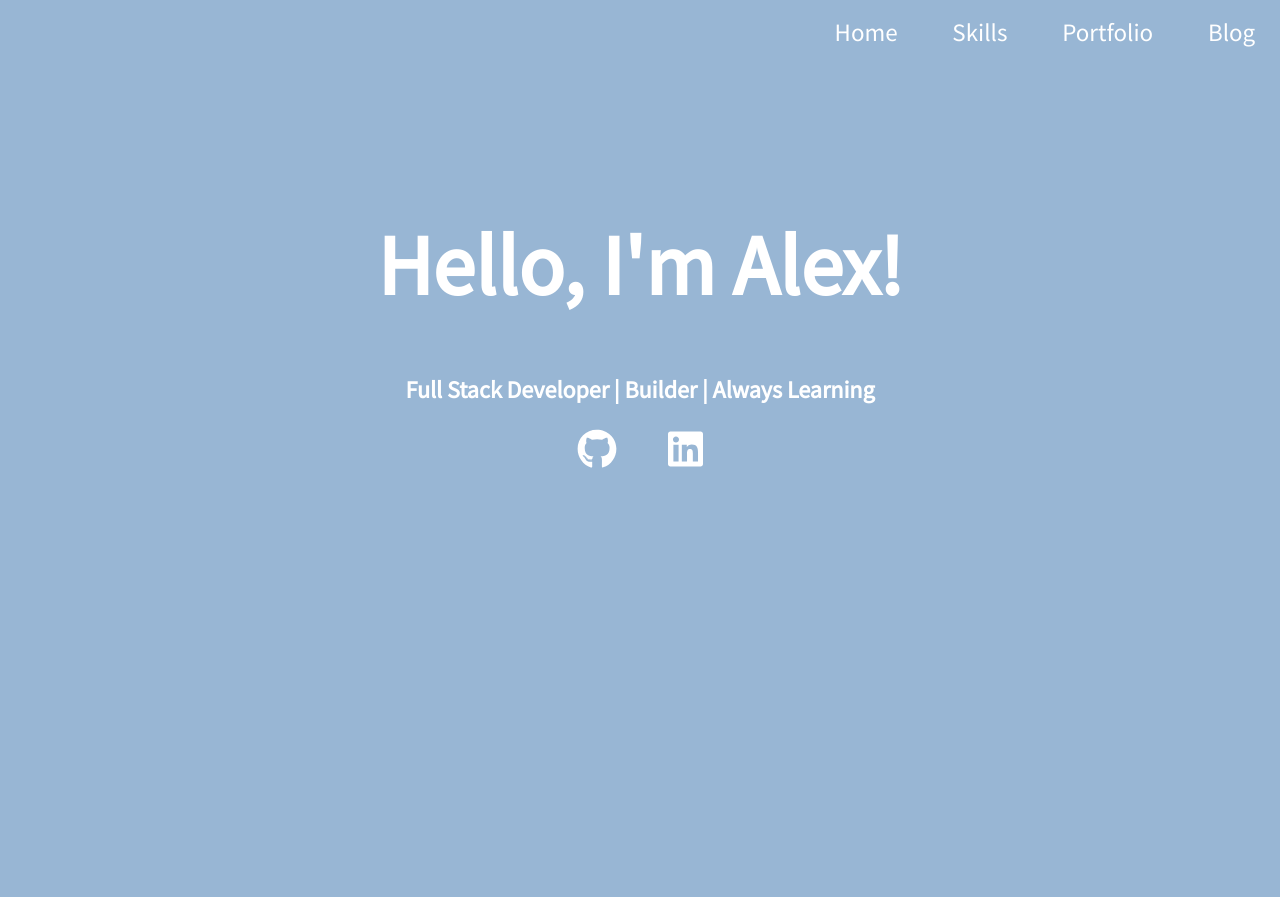
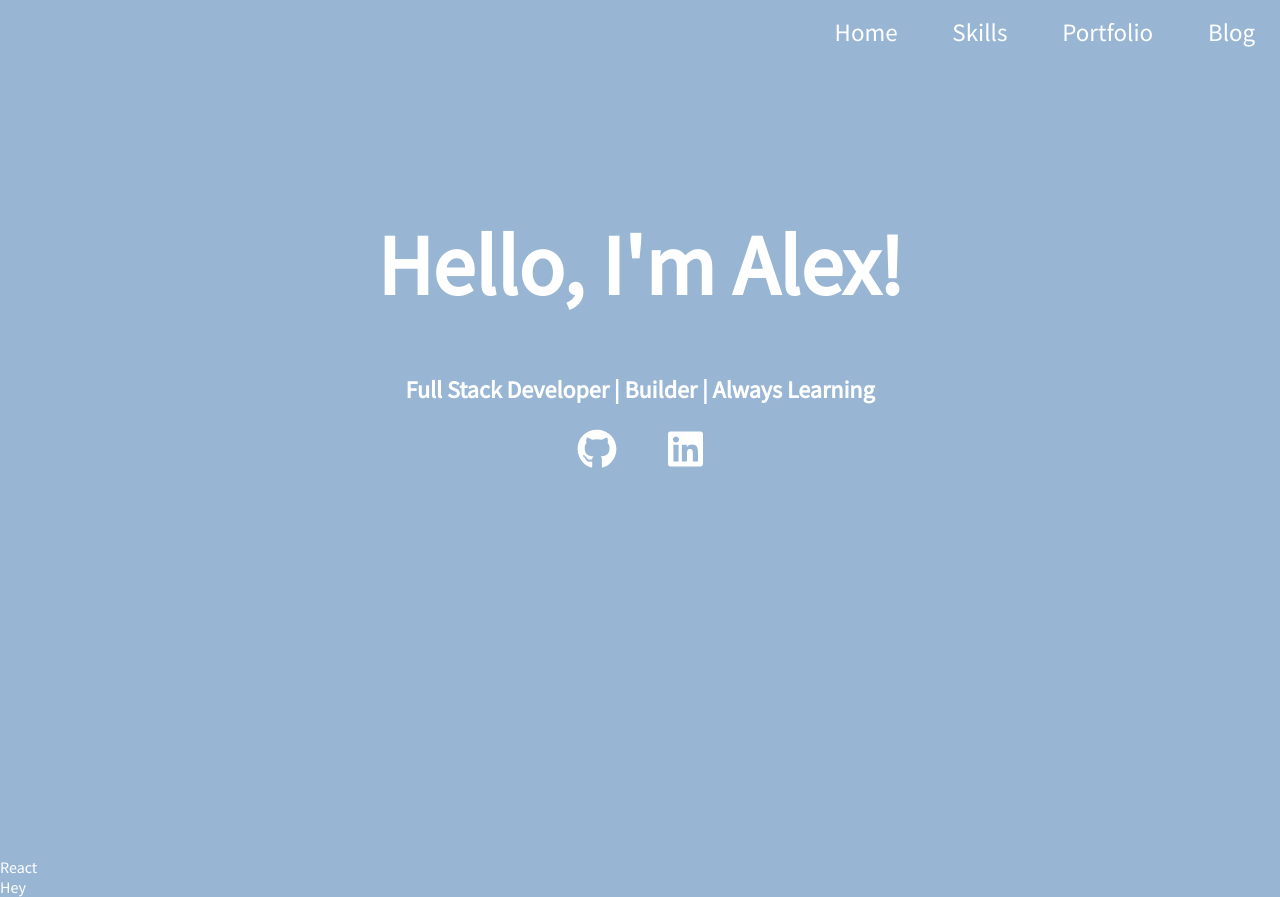
Before and after one commit to amckean12/alex-site, a React (Create React App) app: page / in a window 1280 px wide. Before the commit the page ends 857 px from the top, so only its background shows below. Built offline with nearby package versions, Linux system fonts and the light colour scheme.

Commit message:
Added necessary info components

```diff
--- /dev/null
+++ b/src/components/portfolio-content.js
@@ -0,0 +1,10 @@
+import React from 'react'
+import '../css/portfolio.css'
+
+const PorfolioContent = (props) => (
+  <div className="portfolio-content">
+  Hey
+  </div>
+);
+
+export default PorfolioContent
--- /dev/null
+++ b/src/components/skills-content.js
@@ -0,0 +1,10 @@
+import React from 'react'
+import '../css/portfolio.css'
+
+const SkillsContent = (props) => (
+  <div className="skills-content">
+  React
+  </div>
+);
+
+export default SkillsContent
--- a/src/containers/splash-container.js
+++ b/src/containers/splash-container.js
@@ -2,6 +2,8 @@ import React, { Component } from 'react';
 
 //Components
 import WelcomeContent from '../components/welcome-content'
+import PorfolioContent from '../components/portfolio-content'
+import SkillsContent from '../components/skills-content'
 
 //Styling
 import '../css/splash.css'
@@ -12,6 +14,8 @@ class SplashContainer extends Component {
      return(
        <div className="splash-container">
          <WelcomeContent />
+         <SkillsContent />
+         <PorfolioContent />
        </div>
      )
    }
--- /dev/null
+++ b/src/css/portfolio.css
@@ -0,0 +1,3 @@
+.portfolio-content {
+    color: white;
+}
--- a/src/css/welcome-page.css
+++ b/src/css/welcome-page.css
@@ -1,5 +1,7 @@
 .welcome-component{
     color: white;
+    height: 100%;
+    width: 100%;
 }
 
 .welcome-component h1{
```
